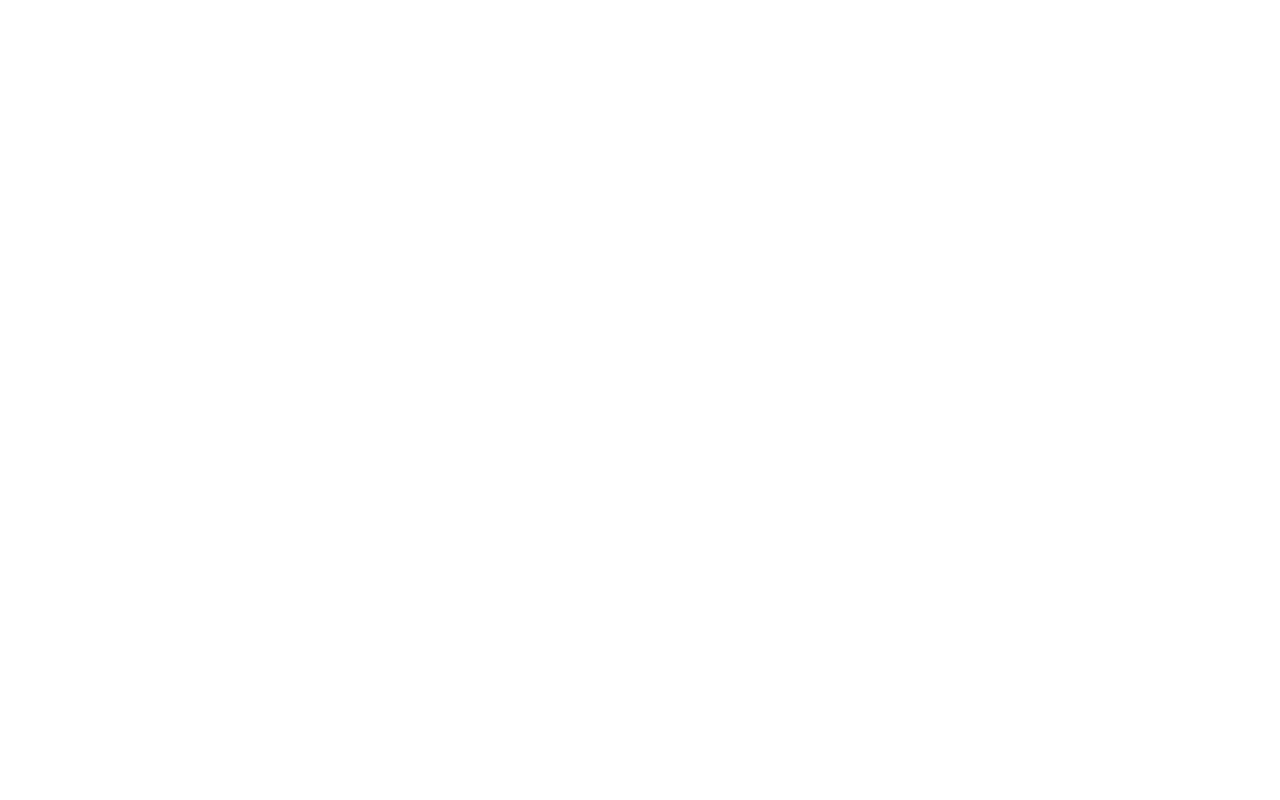
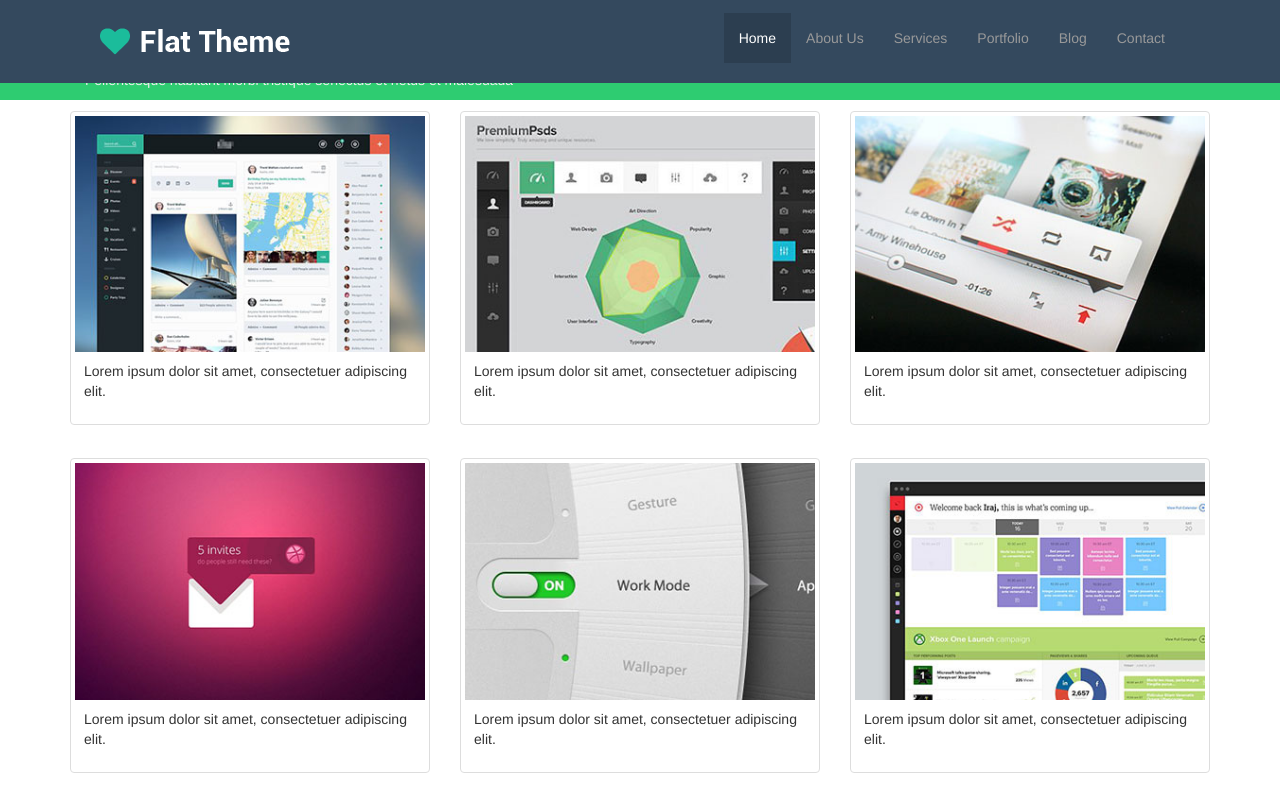
Before and after one commit to aguzro/flat-theme, a plain HTML site: page portfolio.html in a window 1280 px wide. Drawn offline with Linux system fonts and the light colour scheme.

Commit message:
Merge entre portfolio y develop

```diff
--- a/portfolio.html
+++ b/portfolio.html
@@ -21,7 +21,126 @@
     <link rel="apple-touch-icon-precomposed" href="images/ico/apple-touch-icon-57-precomposed.png">
 </head><!--/head-->
 <body>
-    <!-- Inserte código aqui -->
+     <!--HEADER-->
+    <header class="navbar navbar-inverse navbar-fixed-top bg-blue-dark pd-1">
+            <div class="row">
+                <div class="container">
+                    <div class="col-md-12 col-sm-12 col-xs-12">
+                        <!-- Brand and toggle get grouped for better mobile display -->
+                        <div class="navbar-header">
+                          <button type="button" class="navbar-toggle" data-toggle="collapse" data-target="navbar-ex1-collapse">
+                            <span class="sr-only">Toggle navigation</span>
+                            <span class="icon-bar"></span>
+                            <span class="icon-bar"></span>
+                            <span class="icon-bar"></span>
+                          </button>
+                          <a class="navbar-brand" href="index.html">
+                            <img alt="" src="images/logo.png">
+                          </a>
+                        </div>
+
+                        <!-- Collect the nav links, forms, and other content for toggling -->
+                        <div class="collapse navbar-collapse" id="navbar-ex1-collapse ">
+                          <ul class="nav navbar-nav pull-right">
+                            <li class="active"><a href="index.html">Home </a></li>
+                            <li><a href="about-us.html">About Us</a></li>
+                            <li><a href="services.html">Services</a></li>
+                            <li><a href="portfolio.html">Portfolio</a></li>
+                            <li><a href="blog.html">Blog</a></li>
+                            <li><a href="contact-us.html">Contact</a></li>
+                          </ul>
+                    </div>
+                </div>
+            </div>
+    </header><!--fin header-->
+    <!--TITLE SECTION-->
+    <section id="title-section" class="bg-green pd-12-5">
+        <div class="container-fluid">
+            <div class="row">
+                <div class="container">
+                    <div class="col-md-6">
+                    <h1 class="text-lighter">Contact Us</h1>
+                    <p class="text-lighter">Pellentesque habitant morbi tristique senectus et netus et malesuada</p>
+                </div>
+                <div class="col-md-6">
+                    <ul class="breadcrumb pull-right">
+                        <li><a href="index.html">Home</a></li>
+                        <li class="active">Contact Us</li>
+                    </ul>
+                </div>
+                </div>
+            </div>
+        </div>
+    </section><!--fin title section-->
+    <!--GALLERY-->
+    <section id="gallery">
+        <div class="container">
+            <div class="pd-1">
+                <div class="row">
+                    <div class="col-md-12">
+                       <div class="row">
+                          <div class="col-sm-6 col-md-4">
+                            <div class="thumbnail">
+                              <img src="images/portfolio/thumb/item1.jpg" alt="...">
+                              <div class="caption">
+                                <p>Lorem ipsum dolor sit amet, consectetuer adipiscing elit.</p>
+                              </div>
+                            </div>
+                          </div>
+                          <div class="col-sm-6 col-md-4">
+                            <div class="thumbnail">
+                              <img src="images/portfolio/thumb/item2.jpg" alt="...">
+                              <div class="caption">
+                                <p>Lorem ipsum dolor sit amet, consectetuer adipiscing elit.</p>
+                              </div>
+                            </div>
+                          </div>
+                          <div class="col-sm-6 col-md-4">
+                            <div class="thumbnail">
+                              <img src="images/portfolio/thumb/item3.jpg" alt="...">
+                              <div class="caption">
+                                <p>Lorem ipsum dolor sit amet, consectetuer adipiscing elit.</p>
+                              </div>
+                            </div>
+                          </div>
+                        </div>
+                    </div>
+                </div>
+            </div>
+            <div class="pd-1">
+                <div class="row">
+                    <div class="col-md-12">
+                       <div class="row">
+                          <div class="col-sm-6 col-md-4">
+                            <div class="thumbnail">
+                              <img src="images/portfolio/thumb/item4.jpg" alt="...">
+                              <div class="caption">
+                                <p>Lorem ipsum dolor sit amet, consectetuer adipiscing elit.</p>
+                              </div>
+                            </div>
+                          </div>
+                          <div class="col-sm-6 col-md-4">
+                            <div class="thumbnail">
+                              <img src="images/portfolio/thumb/item5.jpg" alt="...">
+                              <div class="caption">
+                                <p>Lorem ipsum dolor sit amet, consectetuer adipiscing elit.</p>
+                              </div>
+                            </div>
+                          </div>
+                          <div class="col-sm-6 col-md-4">
+                            <div class="thumbnail">
+                              <img src="images/portfolio/thumb/item6.jpg" alt="...">
+                              <div class="caption">
+                                <p>Lorem ipsum dolor sit amet, consectetuer adipiscing elit.</p>
+                              </div>
+                            </div>
+                          </div>
+                        </div>
+                    </div>
+                </div>
+            </div>
+        </div>
+    </section>
 
     <script src="js/jquery.js"></script>
     <script src="js/bootstrap.min.js"></script>
```
